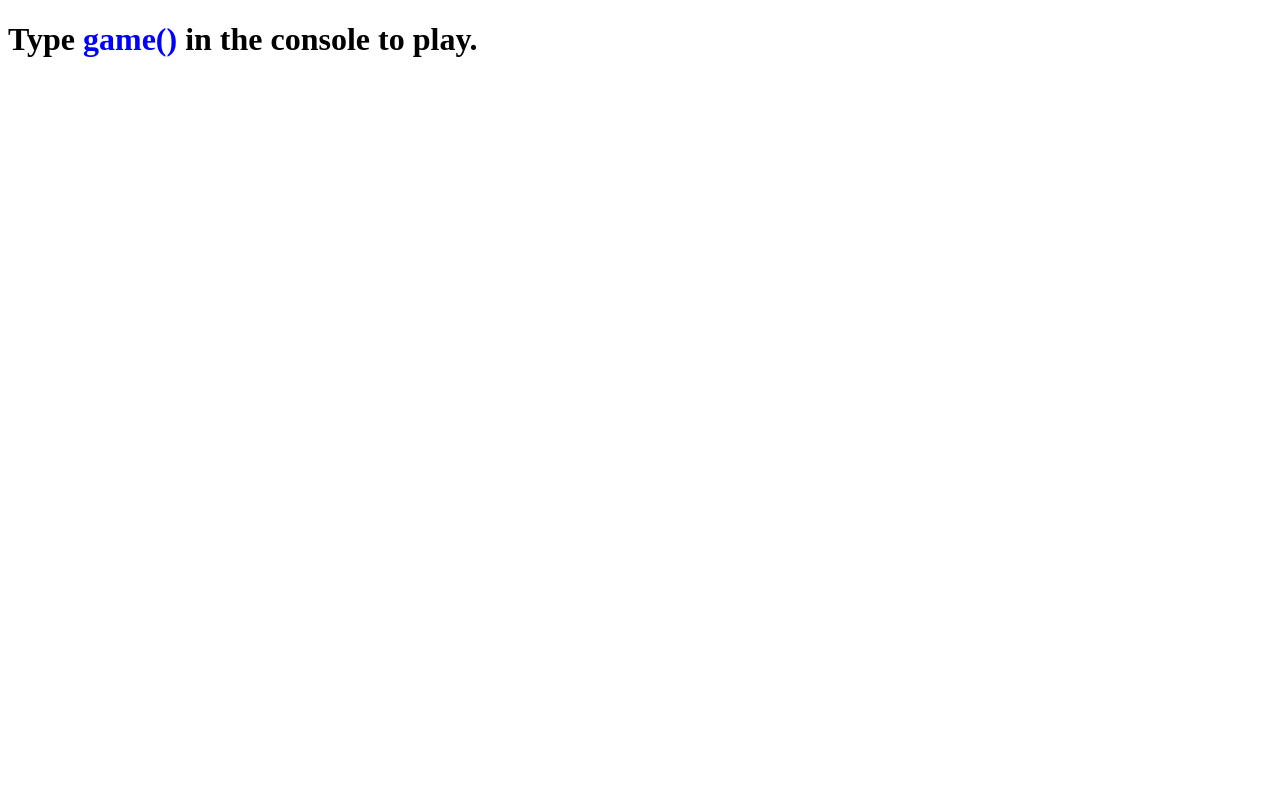
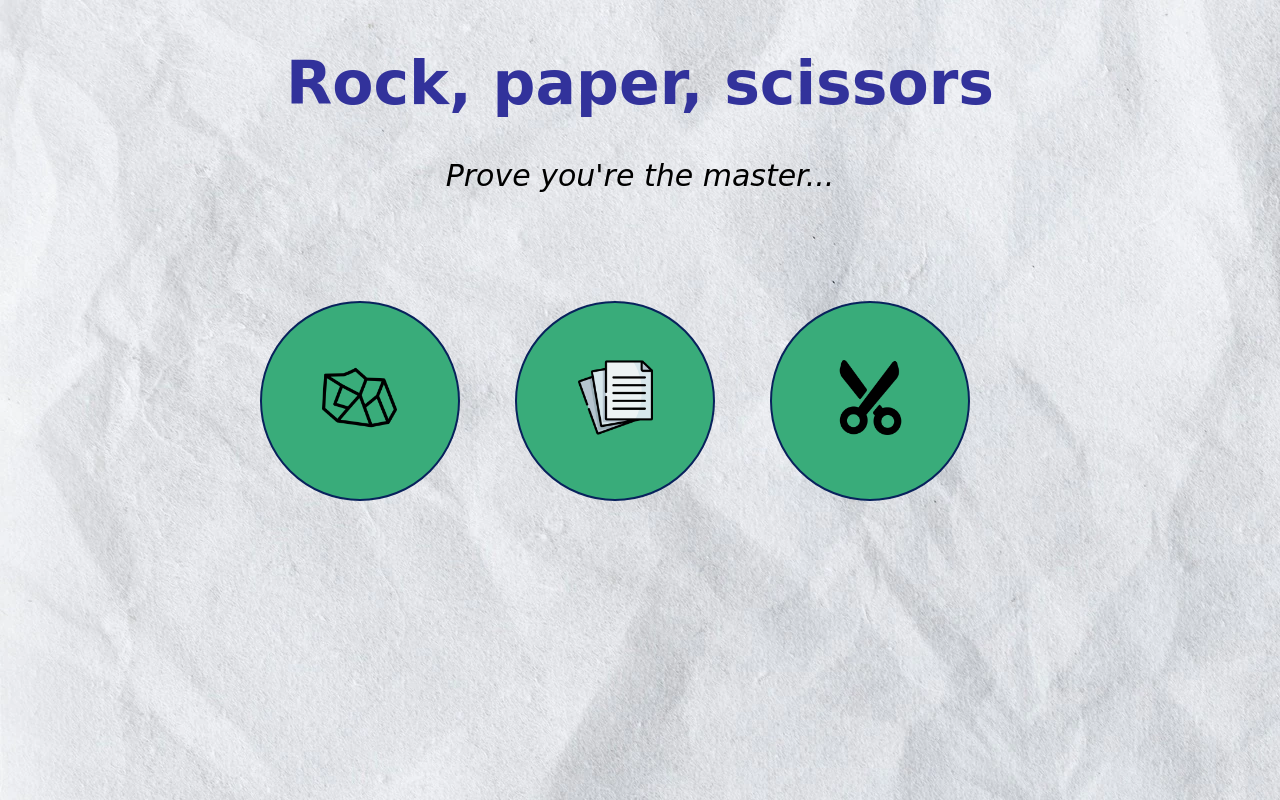
Before and after one commit to leulyk/rock-paper-scissors, a plain HTML site: page index.html in a window 1280 px wide. Drawn offline with Linux system fonts and the light colour scheme; a web font is replaced by a local one.

Commit message:
implement UI for rock, paper, scissors game

```diff
--- a/index.html
+++ b/index.html
@@ -1,11 +1,30 @@
 <!DOCTYPE html>
 <html lang="en">
+
 <head>
     <meta charset="utf-8" />
     <title>Rock, paper, scissors</title>
-    <script src="script.js"></script>
+    <script src="script.js" defer></script>
+    <link rel="stylesheet" href="styles.css" />
 </head>
+
 <body>
-    <h1>Type <span style="color: rgb(0, 0, 255)">game()</span> in the console to play.</h1>
+    <header>
+        <h1>Rock, paper, scissors</h1>
+        <p><i>Prove you're the master...</i></p>
+    </header>
+    <div>
+        <button id="rock">
+            <img src="images/rock.png" alt="rock" />
+        </button>
+        <button id="paper">
+            <img src="images/paper.png" alt="paper" />
+        </button>
+        <button id="scissors">
+            <img src="images/scissors.png" alt="scissors" />
+        </button>
+    </div>
+    <p id="result"></p>
 </body>
+
 </html>
--- /dev/null
+++ b/styles.css
@@ -0,0 +1,48 @@
+
+@import url('https://fonts.googleapis.com/css2?family=Sansita+Swashed:wght@300&display=swap');
+
+body {
+    font-family: 'Sansita Swashed', cursive;
+    background-color: #C90000;
+    background-image: url('images/background.webp');
+    display: flex;
+    justify-content: space-between;
+    align-items: center;
+    flex-direction: column;
+    height: 650px;
+}
+
+header {
+    text-align: center;
+    font-size: 30px;
+}
+
+h1 {
+    color: rgb(50, 50, 155);
+}
+
+button {
+    flex: 1;
+    width: 200px;
+    height: 200px;
+    margin-right: 50px;
+    color: rgb(8, 34, 92);
+    font-size: 30px;
+    background-color: rgb(57, 172, 122);
+    border: 2px solid rgb(8, 34, 92);
+    border-radius: 50%;
+}
+
+button:hover {
+    background-color: rgb(87, 182, 162);
+    cursor: pointer;
+}
+
+#result {
+    font-size: 40px;
+}
+
+img {
+    width: 75px;
+    height: 75px;
+}
```
Also changed, not shown: images/background.webp (added), images/paper.png (added), images/rock.png (added), images/scissors.png (added).
